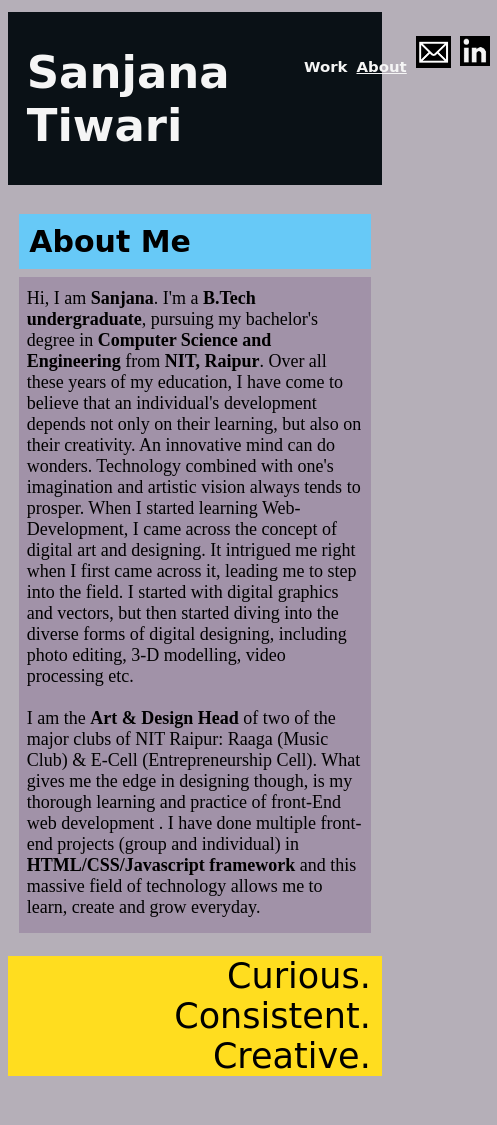
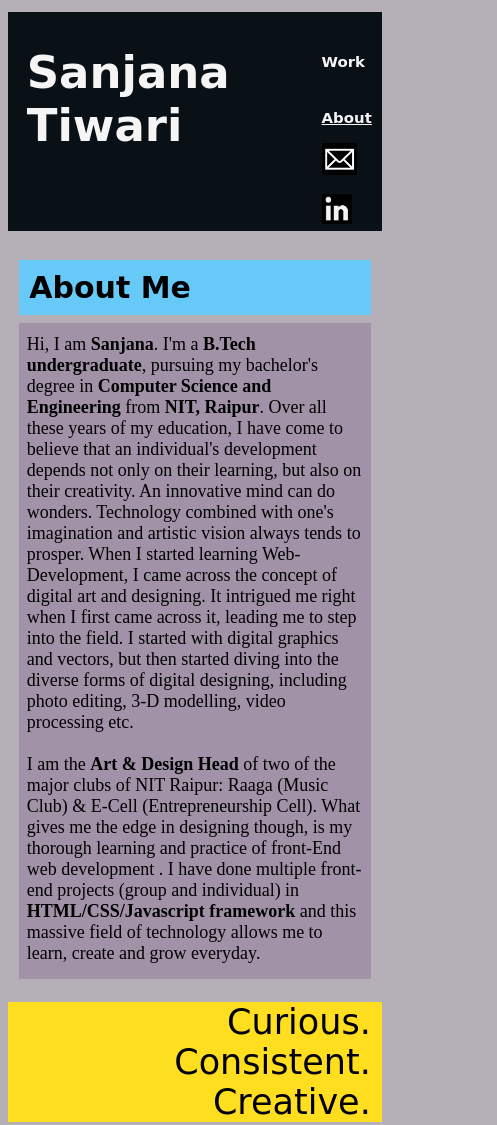
Before and after one commit to IamSanjana/Design-Portfolio, a plain HTML site: page About.html in a window 390 px wide. Shown: the whole page, 497 px wide, since content can reach past the window. Drawn offline with Linux system fonts and the light colour scheme; a web font is replaced by a local one.

Commit message:
Update About.html

```diff
--- a/About.html
+++ b/About.html
@@ -100,10 +100,10 @@
 
             }
 
-
-
-
-
+             @media  screen and (max-width:599px) {
+                 body {align-content: center;}
+                 .nav {display: grid; align-items: center;}
+            }
 
     </style>
 
```
